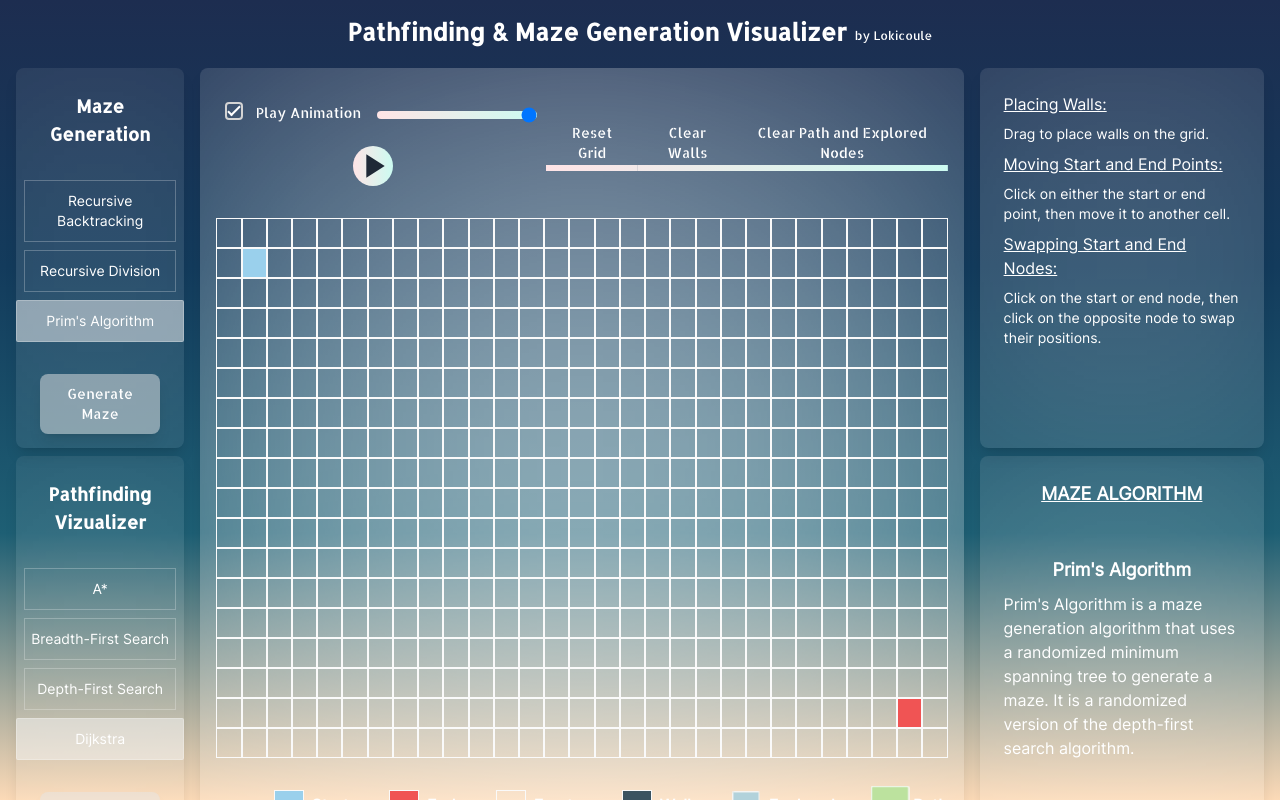
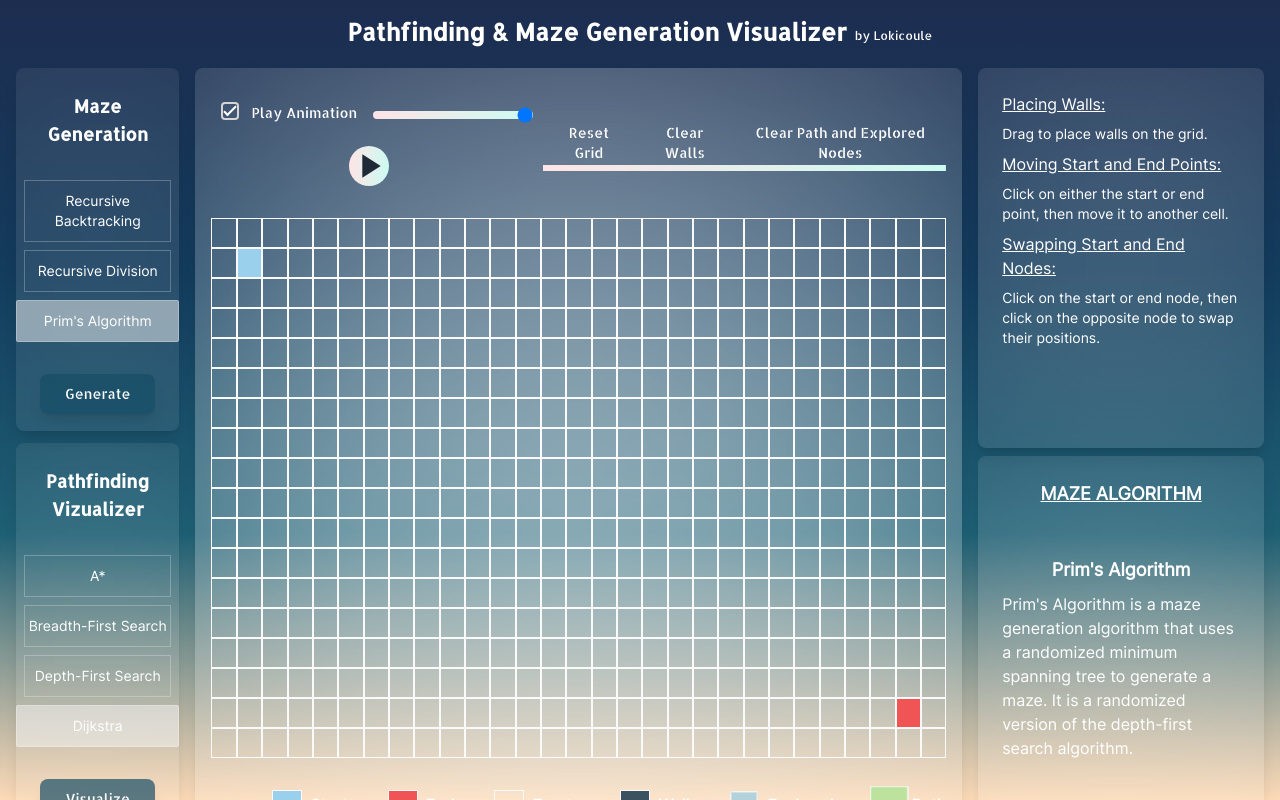
Before and after one commit to Lokicoule/pathfinding-viewer, a React (Vite) app: page / in a window 1280 px wide. Built offline with nearby package versions, Linux system fonts and the light colour scheme.

Commit message:
style: algorithms sidebar

```diff
--- a/src/presentation/components/molecules/algorithm/AlgorithmSelector.tsx
+++ b/src/presentation/components/molecules/algorithm/AlgorithmSelector.tsx
@@ -10,12 +10,14 @@ import Card from "../card/Card";
 type AlgorithmSelectorProps = {
   algorithms: AlgorithmViewModel[];
   title: string;
+  className?: React.HTMLAttributes<HTMLDivElement>["className"];
 };
 
 type AlgorithmSelectorComponent = React.FC<AlgorithmSelectorProps>;
 
 const AlgorithmSelector: AlgorithmSelectorComponent = ({
   algorithms,
+  className,
   title,
 }: AlgorithmSelectorProps): React.ReactElement => {
   const sendCommand = useCommand();
@@ -49,7 +51,7 @@ const AlgorithmSelector: AlgorithmSelectorComponent = ({
   };
 
   return (
-    <Card isBlurred className="rounded-lg w-full sm:h-1/2 overflow-y-auto">
+    <Card isBlurred className={className}>
       <Card.Header className="flex flex-col space-y-4 px-4 py-5 sm:p-6 ">
         <h1 className="text-lg font-semibold text-white text-center font-primary">
           {title}
@@ -81,14 +83,14 @@ const AlgorithmSelector: AlgorithmSelectorComponent = ({
         <button
           disabled={isAlgorithmRunning}
           onClick={handlePlayClick}
-          className={`w-full text-center text-white bg-neutral-200 bg-opacity-50 text-neutral-700 hover:bg-opacity-30
+          className={`w-full text-center text-white bg-[#184d67] bg-opacity-70 text-neutral-700 hover:bg-opacity-30
           shadow-lg font-medium rounded-lg text-sm px-5 py-2.5
 transition duration-300 ease-in-out font-primary
 `}
         >
           {Algorithm.isPathfindingAlgorithm(localAlgorithm.type)
-            ? "Visualize Pathfinding"
-            : "Generate Maze"}
+            ? "Visualize"
+            : "Generate"}
         </button>
       </Card.Footer>
     </Card>
--- a/src/presentation/components/molecules/algorithm/MazeAlgorithmSelector.tsx
+++ b/src/presentation/components/molecules/algorithm/MazeAlgorithmSelector.tsx
@@ -2,7 +2,11 @@ import { MAZE_ALGORITHMS } from "../../../constants/mazeConstants";
 import AlgorithmSelector from "./AlgorithmSelector";
 
 const MazeAlgorithmSelector = () => (
-  <AlgorithmSelector title="Maze Generation" algorithms={MAZE_ALGORITHMS} />
+  <AlgorithmSelector
+    className="rounded-lg w-full overflow-y-auto"
+    title="Maze Generation"
+    algorithms={MAZE_ALGORITHMS}
+  />
 );
 
 export default MazeAlgorithmSelector;
--- a/src/presentation/components/molecules/algorithm/PathfindingAlgorithmSelector.tsx
+++ b/src/presentation/components/molecules/algorithm/PathfindingAlgorithmSelector.tsx
@@ -3,6 +3,7 @@ import AlgorithmSelector from "./AlgorithmSelector";
 
 const PathfindingAlgorithmSelector = () => (
   <AlgorithmSelector
+    className="rounded-lg w-full  overflow-y-auto"
     title="Pathfinding Vizualizer"
     algorithms={PATHFINDING_ALGORITHMS}
   />
--- a/src/presentation/components/templates/Layout.tsx
+++ b/src/presentation/components/templates/Layout.tsx
@@ -39,7 +39,7 @@ const Layout: LayoutComponent = ({ children }) => {
             className="flex sm:h-full z-10"
           >
             <div className="w-full flex mx-auto pl-4 py-4">
-              <div className="w-full flex flex-col items-center  md:justify-between space-y-2">
+              <div className="w-full flex flex-col items-center  md:justify-center space-y-3">
                 <MazeAlgorithmSelector />
                 <PathfindingAlgorithmSelector />
               </div>
```
